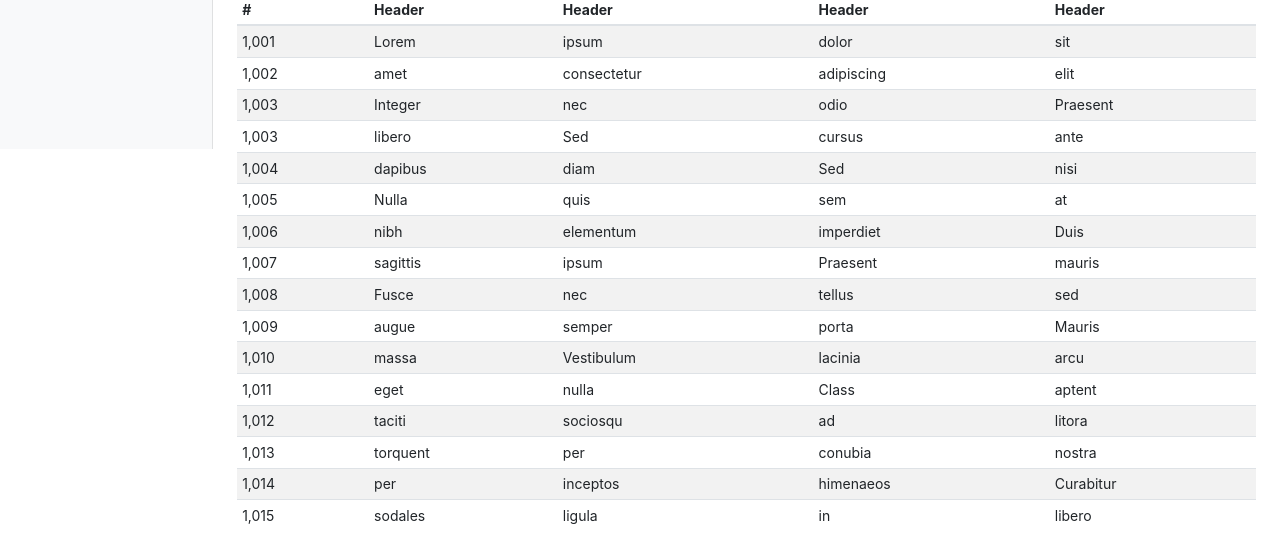
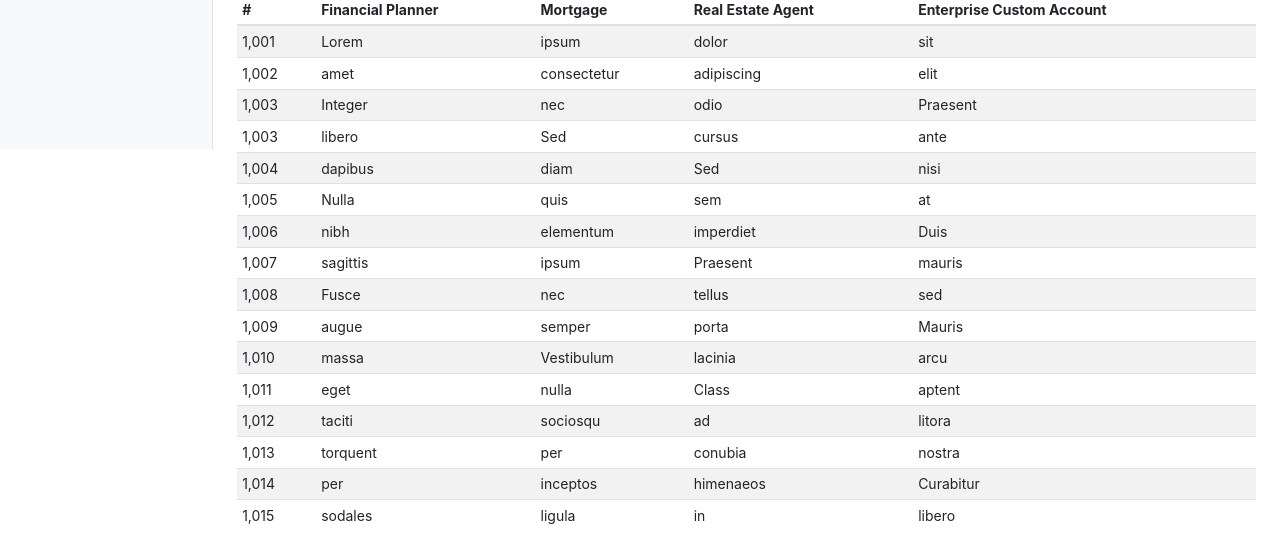
Before and after one commit to Jorge-Cano/UI-Bootstrap, a plain HTML site: page index.html in a window 1280 px wide. Shown: the part 651-1198 px from the top of the page. Drawn offline with nearby package versions, Linux system fonts and the light colour scheme.

Commit message:
seeded data, headers renamed

```diff
--- a/index.html
+++ b/index.html
@@ -128,10 +128,10 @@
               <thead>
                 <tr>
                   <th>#</th>
-                  <th>Header</th>
-                  <th>Header</th>
-                  <th>Header</th>
-                  <th>Header</th>
+                  <th>Financial Planner</th>
+                  <th>Mortgage</th>
+                  <th>Real Estate Agent</th>
+                  <th>Enterprise Custom Account</th>
                 </tr>
               </thead>
               <tbody>
```
